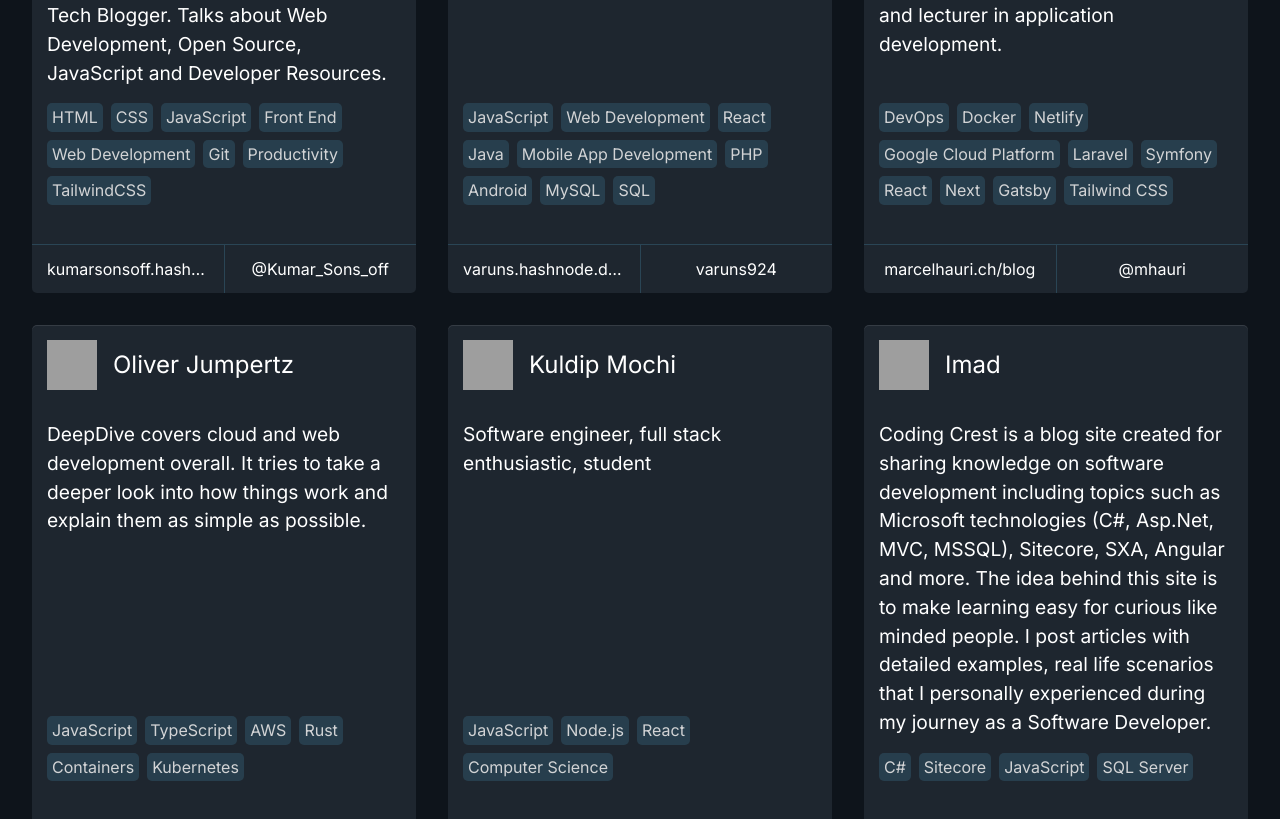
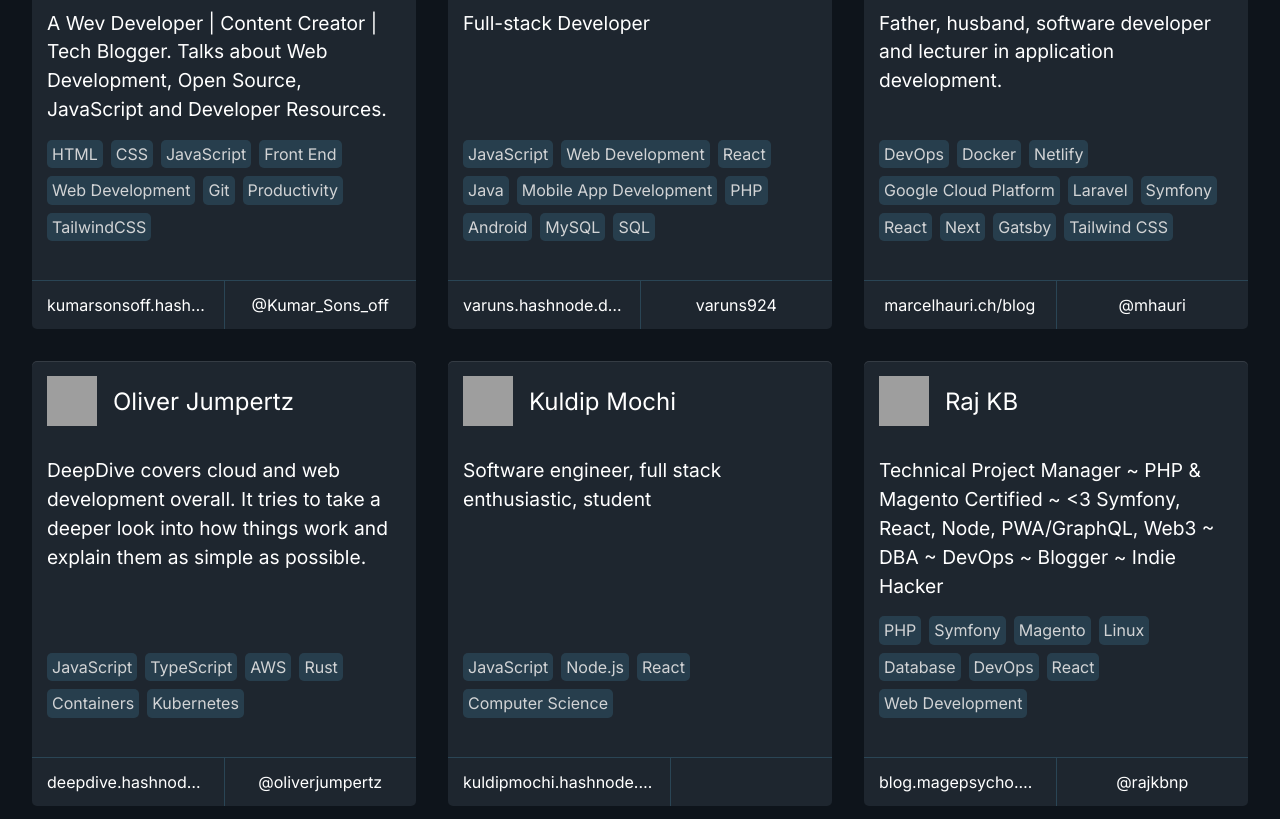
Before and after one commit to markodenic/awesome-tech-blogs, a Nuxt app: page / in a window 1280 px wide. Shown: the part 1946-2765 px from the top of the page. Built offline with nearby package versions, Linux system fonts and the light colour scheme; grey boxes are pictures that could not be loaded.

Commit message:
Update data.js

```diff
--- a/data.js
+++ b/data.js
@@ -2752,6 +2752,13 @@ module.exports = [
     ],
   },
   {
+    name: 'Imad',
+    description: 'Coding Crest is a blog site created for sharing knowledge on software development including topics such as Microsoft technologies (C#, Asp.Net, MVC, MSSQL), Sitecore, SXA, Angular and more. The idea behind this site is to make learning easy for curious like minded people. I post articles with detailed examples, real life scenarios that I personally experienced during my journey as a Software Developer.',
+    url: 'https://www.codingcrest.com',
+    twitter: '@CodingCrest',
+    tags: ['C#', 'Sitecore', 'JavaScript', 'SQL Server'],
+  },
+  {
     name: "Mr. Ånand",
     description: "Student | Content Creator | Explorer and Learner",
     url: "https://astrodevil.hashnode.dev/",
@@ -2998,11 +3005,4 @@ module.exports = [
       "Web Development",
     ],
   },
-  {
-    name: 'Imad',
-    description: 'Coding Crest is a blog site created for sharing knowledge on software development including topics such as Microsoft technologies (C#, Asp.Net, MVC, MSSQL), Sitecore, SXA, Angular and more. The idea behind this site is to make learning easy for curious like minded people. I post articles with detailed examples, real life scenarios that I personally experienced during my journey as a Software Developer.',
-    url: 'https://www.codingcrest.com',
-    twitter: '@CodingCrest',
-    tags: ['C#', 'Sitecore', 'JavaScript', 'SQL Server'],
-  },
 ];
```
